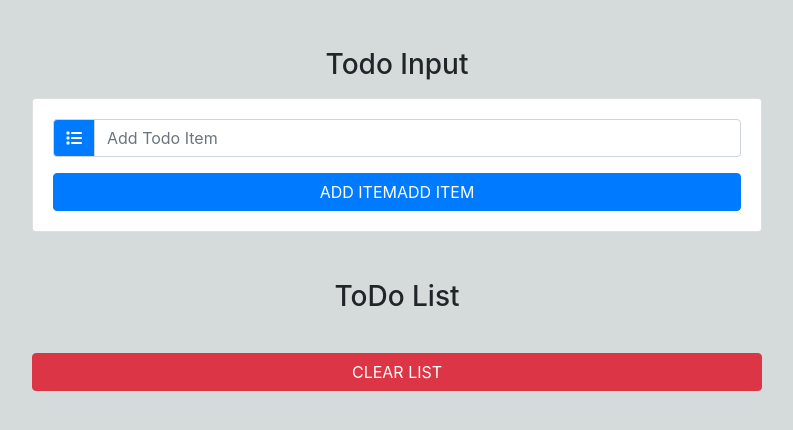
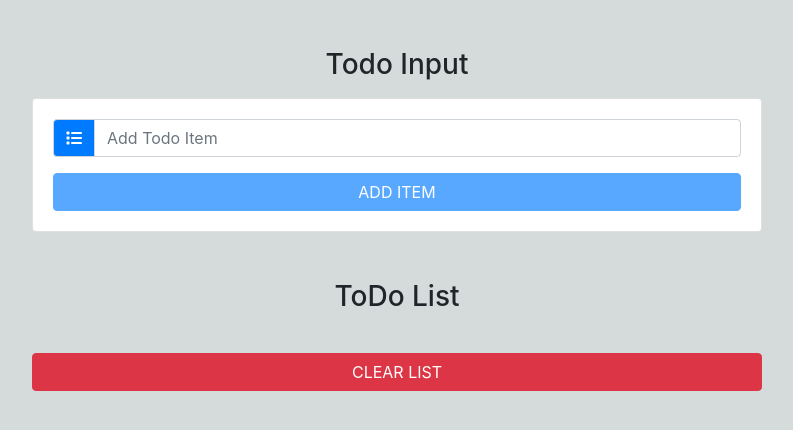
Before and after one commit to akhilesh-sharma-601/ToDo, a React (Create React App) app: page / in a window 1280 px wide. Shown: the top 430 px of the page, without its empty margins (243-1036 px from the left). Built offline with nearby package versions, Linux system fonts and the light colour scheme.

Commit message:
finished

```diff
--- a/src/App.js
+++ b/src/App.js
@@ -25,39 +25,33 @@
     };
     const updatedItems = [...this.state.items, newItem];
 
-    this.setState(
-      {
-        items: updatedItems,
-        item: "",
-        id: uuid(),
-        editItem: false
-      },
-      () => console.log(this.state)
-    );
+    this.setState({
+      items: updatedItems,
+      item: "",
+      id: uuid(),
+      editItem: false
+    });
   };
   clearList = () => {
     this.setState({
-      items:[]
-    })
-    //console.log("clear list ");
+      items: []
+    });
   };
   handleDelete = id => {
-    const filterItems= this.state.items.filter(item=> item.id !== id)
+    const filteredItems = this.state.items.filter(item => item.id !== id);
     this.setState({
-      items:filterItems
-    })
-    //console.log(`handle edit ${id}`);
+      items: filteredItems
+    });
   };
   handleEdit = id => {
-    const filterItems= this.state.items.filter(item=> item.id !== id)
-    //console.log(`edit edit ${id}`);
-    const selectedItems= this.state.items.find(item=>item.id ==id)
+    const filteredItems = this.state.items.filter(item => item.id !== id);
+    const selectedItem = this.state.items.find(item => item.id === id);
     this.setState({
-       items:filterItems,
-       items:selectedItems.title,
-       id:id,
-       editItem:true,
-    })
+      items: filteredItems,
+      item: selectedItem.title,
+      id: id,
+      editItem: true
+    });
   };
   render() {
     return (
@@ -84,5 +78,4 @@
   }
 }
 
-
 export default App;
--- a/src/component/TodoInput.js
+++ b/src/component/TodoInput.js
@@ -22,9 +22,14 @@
           </div>
           <button
             type="submit"
-            className="btn btn-block btn-primary mt-3 text-uppercase"
-          >{editItem ? "edit item" : "add item"}
-            add item
+            disabled={item ? false : true}
+            className={
+              editItem
+                ? "btn btn-block btn-success mt-3"
+                : "btn btn-block btn-primary mt-3 text-uppercase"
+            }
+          >
+            {editItem ? "edit item" : "add item"}
           </button>
         </form>
       </div>
```
Also changed, not shown: src/component/TodoList.js (+6 -1 lines).
